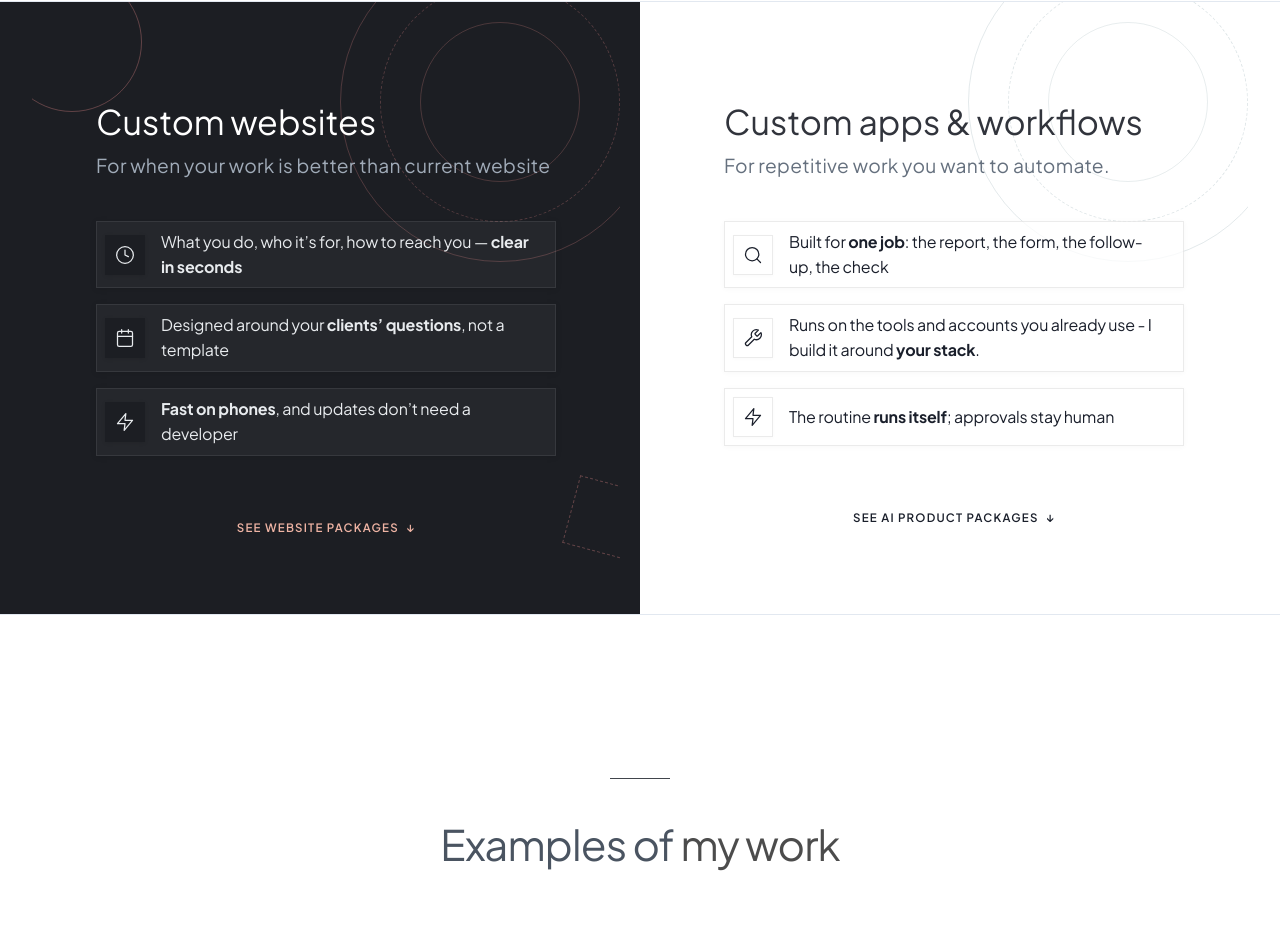
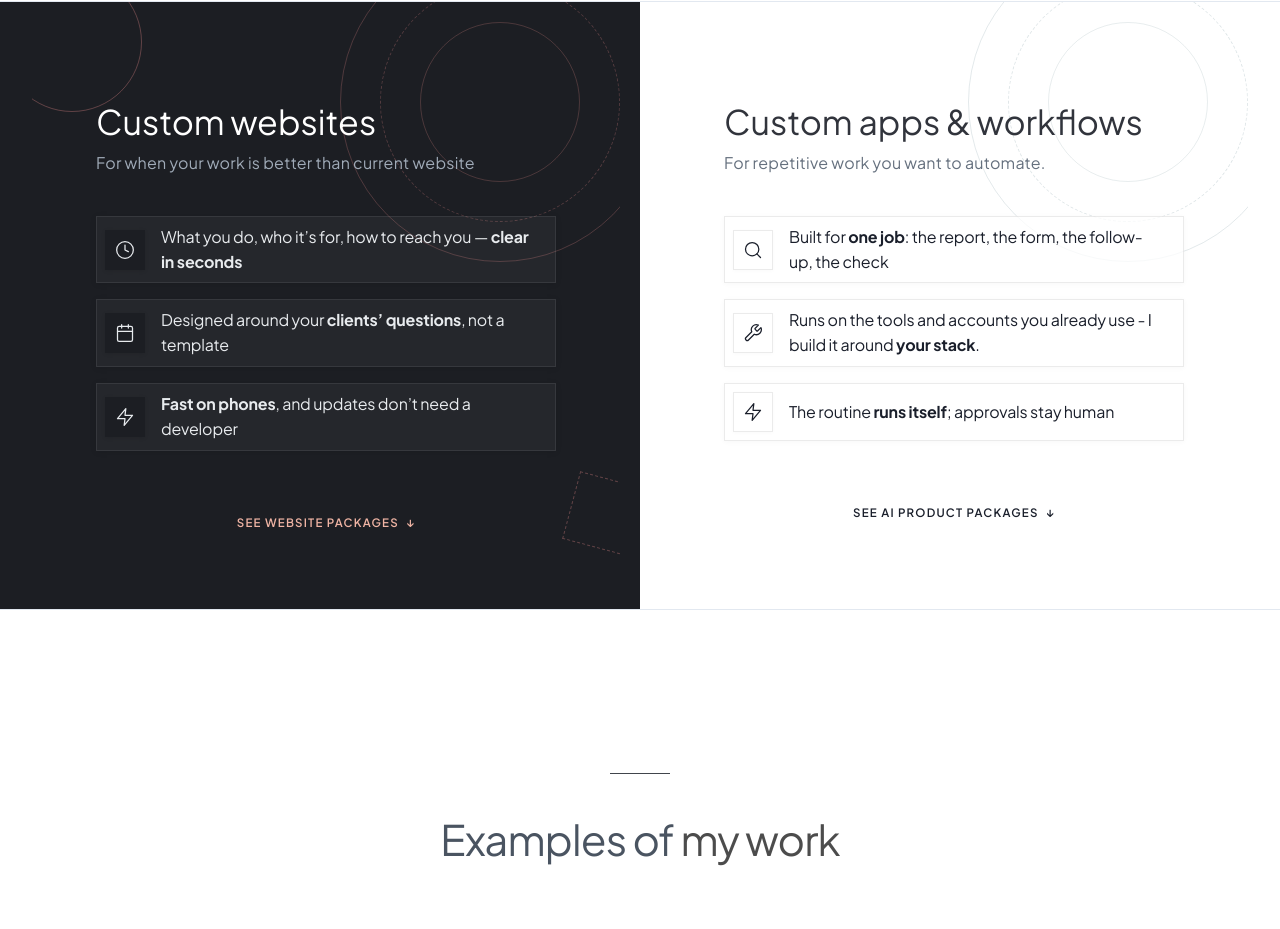
Before and after one commit to Irene2828/porfoliojuly, a Next.js app: page / in a window 1280 px wide. Shown: the part 1125-2054 px from the top of the page. Built offline with nearby package versions, Linux system fonts and the light colour scheme.

Commit message:
Fix v2 service panel subline font sizes

```diff
--- a/src/app/v2/components/ServicesV2.tsx
+++ b/src/app/v2/components/ServicesV2.tsx
@@ -399,7 +399,7 @@ export default function ServicesV2() {
                   transition={{ duration: 0.65, delay: 0.18, ease: [0.16, 1, 0.3, 1] }}
                   style={{
                     fontFamily: "var(--font-body)",
-                    fontSize: 'var(--text-lead)',
+                    fontSize: 'var(--text-body)',
                     color: '#a0abb8',
                     margin: '0 0 2.5rem 0',
                     lineHeight: 'var(--lh-body)',
@@ -527,7 +527,7 @@ export default function ServicesV2() {
                   transition={{ duration: 0.65, delay: 0.3, ease: [0.16, 1, 0.3, 1] }}
                   style={{
                     fontFamily: "var(--font-body)",
-                    fontSize: 'var(--text-lead)',
+                    fontSize: 'var(--text-body)',
                     color: '#65707e',
                     margin: '0 0 2.5rem 0',
                     lineHeight: 'var(--lh-body)',
```
